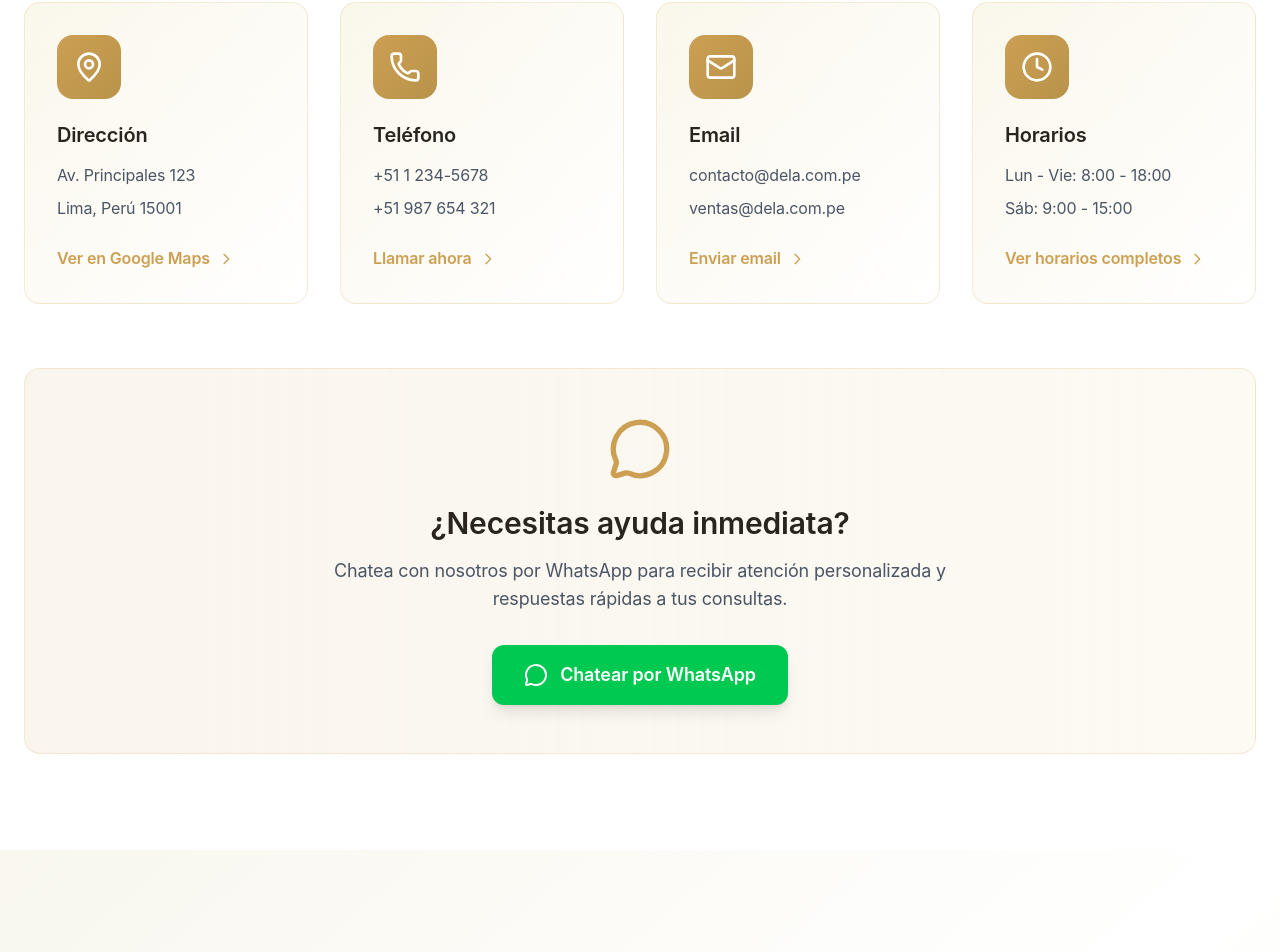
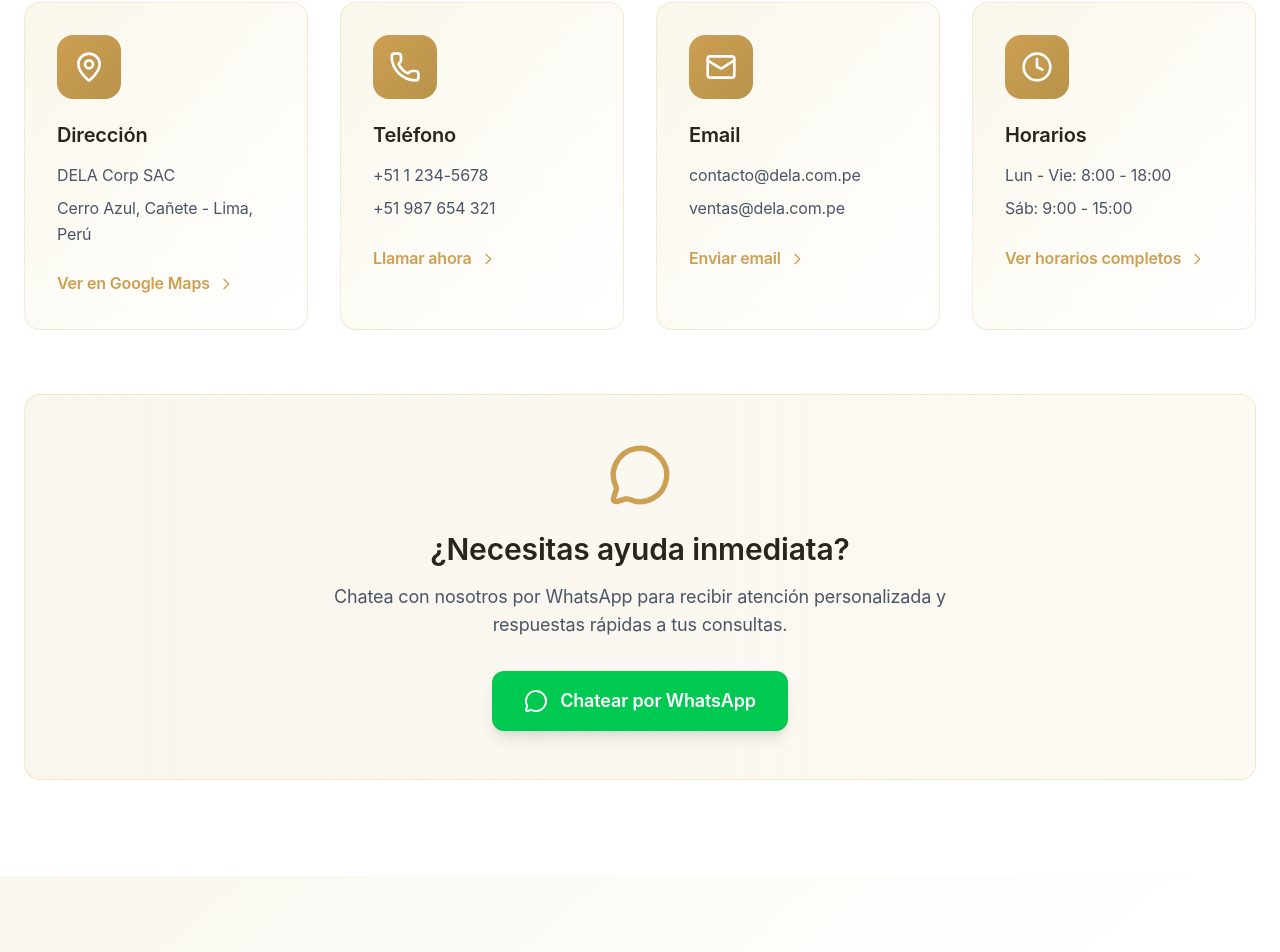
Before and after one commit to Jenaru0/dela-frontend, a Next.js app in the folder web/: page /contacto in a window 1280 px wide. Shown: the part 1055-2007 px from the top of the page. Built offline with nearby package versions, Linux system fonts and the light colour scheme; no server answers.

Commit message:
feat: Actualizar información de contacto en ContactoInfoSection
- Actualizar dirección a ubicación real en Cerro Azul, Cañete
- Agregar enlace funcional a Google Maps
- Mejorar accesibilidad con target y rel attributes para enlaces externos

```diff
--- a/web/src/components/sections/ContactoInfoSection.tsx
+++ b/web/src/components/sections/ContactoInfoSection.tsx
@@ -8,11 +8,11 @@ export default function ContactoInfoSection() {
       icon: MapPin,
       title: "Dirección",
       details: [
-        "Av. Principales 123",
-        "Lima, Perú 15001"
+        "DELA Corp SAC",
+        "Cerro Azul, Cañete - Lima, Perú"
       ],
       action: "Ver en Google Maps",
-      link: "#"
+      link: "https://www.google.com/maps/search/DELA+Corp+SAC+Cerro+Azul+Cañete+Lima+Perú"
     },
     {
       icon: Phone,
@@ -86,6 +86,8 @@ export default function ContactoInfoSection() {
               {/* Action Link */}
               <a
                 href={info.link}
+                target={info.link.includes('google.com/maps') ? '_blank' : '_self'}
+                rel={info.link.includes('google.com/maps') ? 'noopener noreferrer' : ''}
                 className="inline-flex items-center text-[#CC9F53] font-semibold hover:text-[#B8934A] transition-colors duration-200 group-hover:underline"
               >
                 {info.action}
```
